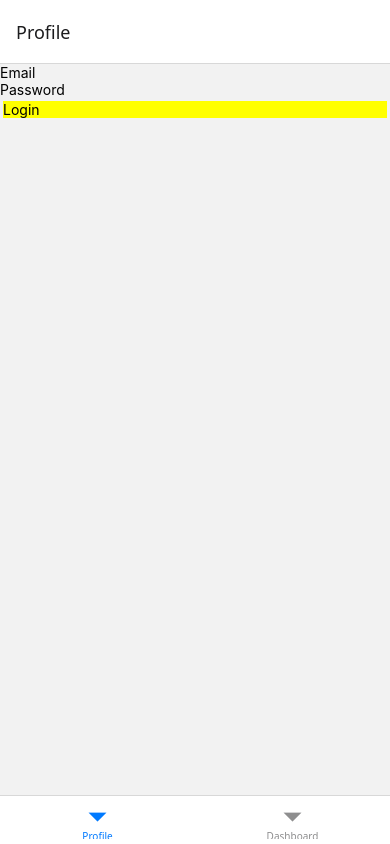
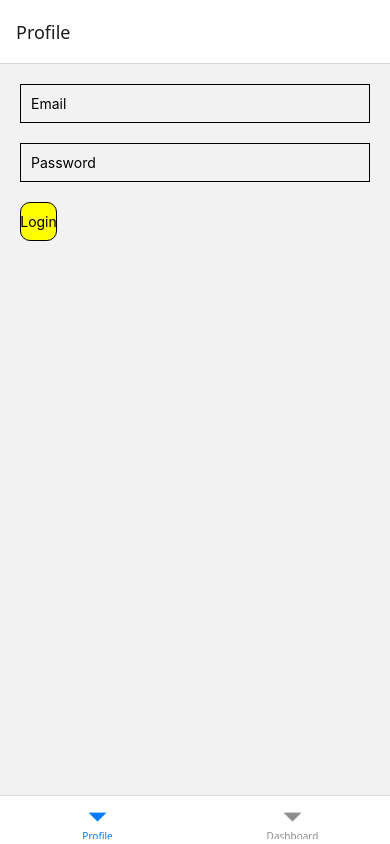
Before and after one commit to Nurturing-Reads/nurturing-reads-app, a React Native app: screen /Profile in a window 390 px wide. Built offline with nearby package versions, Linux system fonts and the light colour scheme.

Commit message:
Included new packages

```diff
--- a/package.json
+++ b/package.json
@@ -21,7 +21,10 @@
     "react": "18.3.1",
     "react-native": "0.76.7",
     "react-native-gesture-handler": "^2.24.0",
-    "react-native-reanimated": "^3.17.1"
+    "react-native-reanimated": "^3.17.1",
+    "react-dom": "18.3.1",
+    "react-native-web": "~0.19.13",
+    "@expo/metro-runtime": "~4.0.1"
   },
   "devDependencies": {
     "@babel/core": "^7.20.0"
--- a/src/loginScreen.js
+++ b/src/loginScreen.js
@@ -3,9 +3,19 @@ import { View, Text, TextInput, TouchableOpacity } from 'react-native';
 import {SafeAreaView, SafeAreaProvider} from 'react-native-safe-area-context';
 import stylesheet from './stylesheet';
 
+const valdateEmail = (email) => {
+    // Check if that fullfil the email requirement, return true if it does
+    if (true){
+        return true;
+    }
+    // Otherwise, return false
+    return false;
+};
+
 const LoginScreen = () => {
     const [email, setEmail] = useState("");
     const [password, setPassword] = useState("");
+    const validEmail = false;
 
     return (
         <SafeAreaView
@@ -14,6 +24,7 @@ const LoginScreen = () => {
                 placeholder='Email'
                 onChangeText={(newEmail) => {
                     setEmail(newEmail);
+                    validEmail = valdateEmail(email);
                 }}
                 style={stylesheet.textEntry}
             />
@@ -21,7 +32,7 @@ const LoginScreen = () => {
                 placeholder='Password'
                 style={stylesheet.passwordEntry}
                 onChangeText={(newPassword) => {
-
+                    setPassword(newPassword);
                 }}
                 secureTextEntry={true}
             />
--- a/src/stylesheet.js
+++ b/src/stylesheet.js
@@ -3,17 +3,32 @@ import { StyleSheet } from "react-native";
 
 const stylesheet = StyleSheet.create({
     loginScreenArea: {
-        flex: 1
+        flex: 1,
+        flexDirection: 'column',
+        padding: 10
     },
     textEntry: {
-
+        margin: 10,
+        padding: 10,
+        borderWidth: 1,
+        borderColor: 'fff'
     },
     passwordEntry: {
+        margin: 10,
+        padding: 10,
+        borderWidth: 1,
+        borderColor: 'fff'
 
     },
     loginButton: {
         backgroundColor: 'yellow',
-        margin: '3px'
+        margin: 10,
+        padding: 10,
+        borderColor: '000',
+        borderWidth: 1,
+        borderRadius: 10,
+        width: "10%",
+        alignItems: 'center'
     },
     loginButtonText: {
         color: 'black'
```
Also changed, not shown: 1 other file (tests, documents, lock files or other folders).
